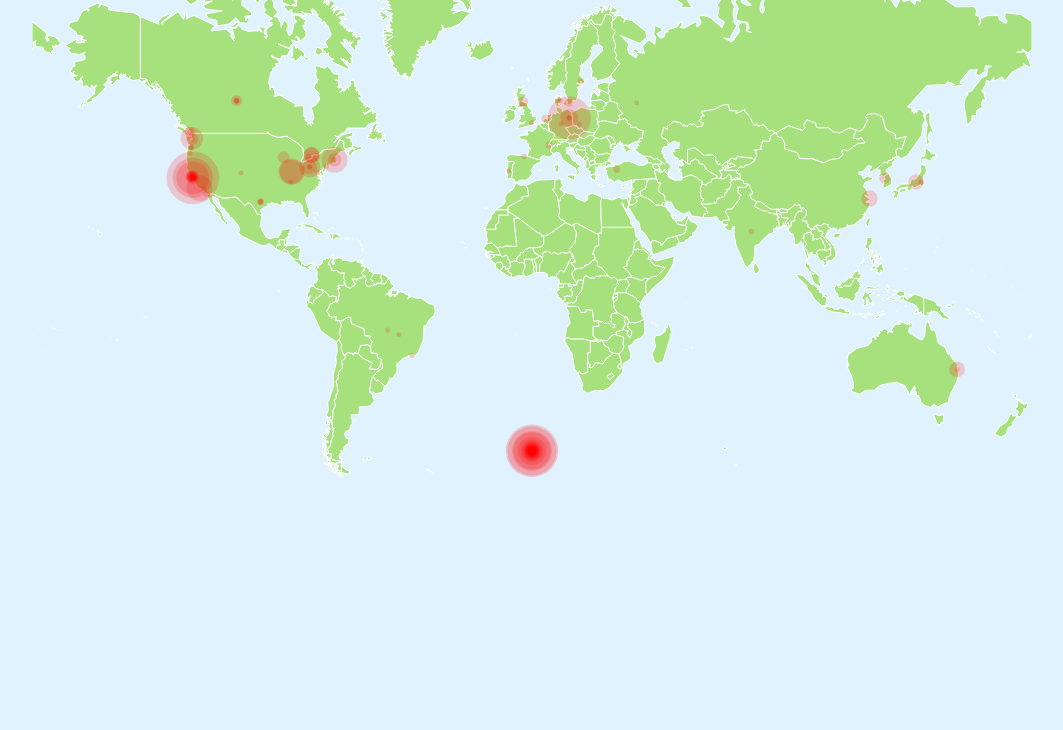
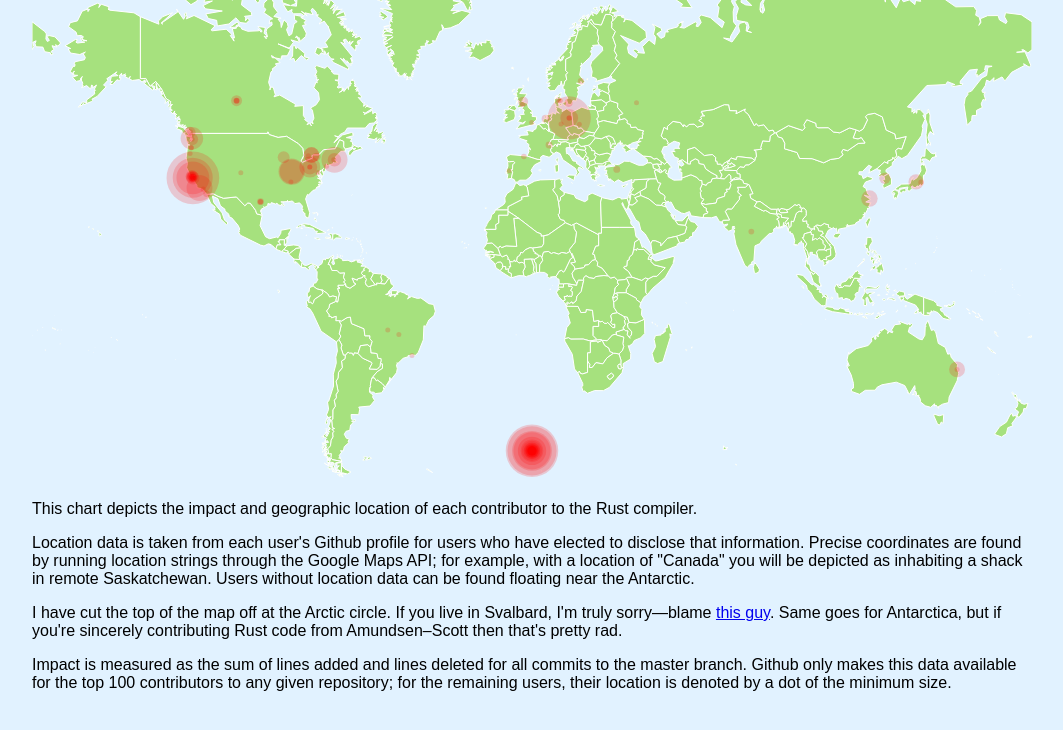
Before and after one commit to bstrie/github_mapvis, a plain HTML site: page index.html in a window 1280 px wide. Shown: the whole page, without its empty margins (108-1171 px from the left). Drawn offline with Linux system fonts and the light colour scheme.

Commit message:
Add some text

```diff
--- a/index.html
+++ b/index.html
@@ -35,11 +35,23 @@ svg {
 #states circle {
   fill: red;
 }
+
+#text {
+  font-family: sans-serif;
+}
 </style>
 </head>
 <body>
 
-<div id="container"></div>
+<div id="container">
+  <div id="map"></div>
+  <div id="text">
+    <p>This chart depicts the impact and geographic location of each contributor to the Rust compiler.</p>
+    <p>Location data is taken from each user's Github profile for users who have elected to disclose that information. Precise coordinates are found by running location strings through the Google Maps API; for example, with a location of "Canada" you will be depicted as inhabiting a shack in remote Saskatchewan. Users without location data can be found floating near the Antarctic.</p>
+    <p>I have cut the top of the map off at the Arctic circle. If you live in Svalbard, I'm truly sorry&mdash;blame <a href="http://en.wikipedia.org/wiki/Gerardus_Mercator">this guy</a>. Same goes for Antarctica, but if you're sincerely contributing Rust code from Amundsen–Scott then that's pretty rad.</p>
+    <p>Impact is measured as the sum of lines added and lines deleted for all commits to the master branch. Github only makes this data available for the top 100 contributors to any given repository; for the remaining users, their location is denoted by a dot of the minimum size.
+  </div>
+</div>
 
 <script type="text/javascript">
 
@@ -67,7 +79,7 @@ var mercator = d3.geo.mercator().translate([500, 190]).scale(1000);
 
 var path = d3.geo.path().projection(mercator);
 
-var map = d3.select("#container")
+var map = d3.select("#map")
             .append("svg:svg")
             .append("svg:g")
             .attr("id", "states")
```
